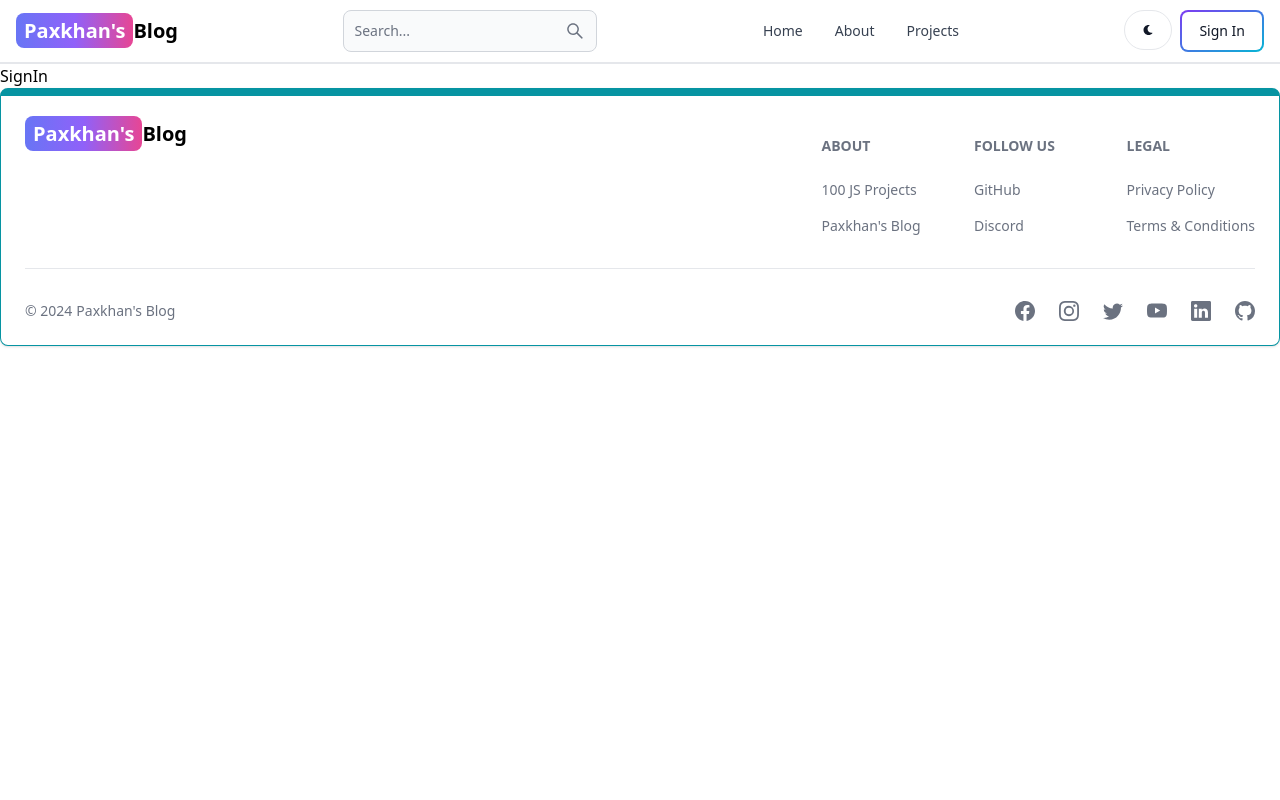
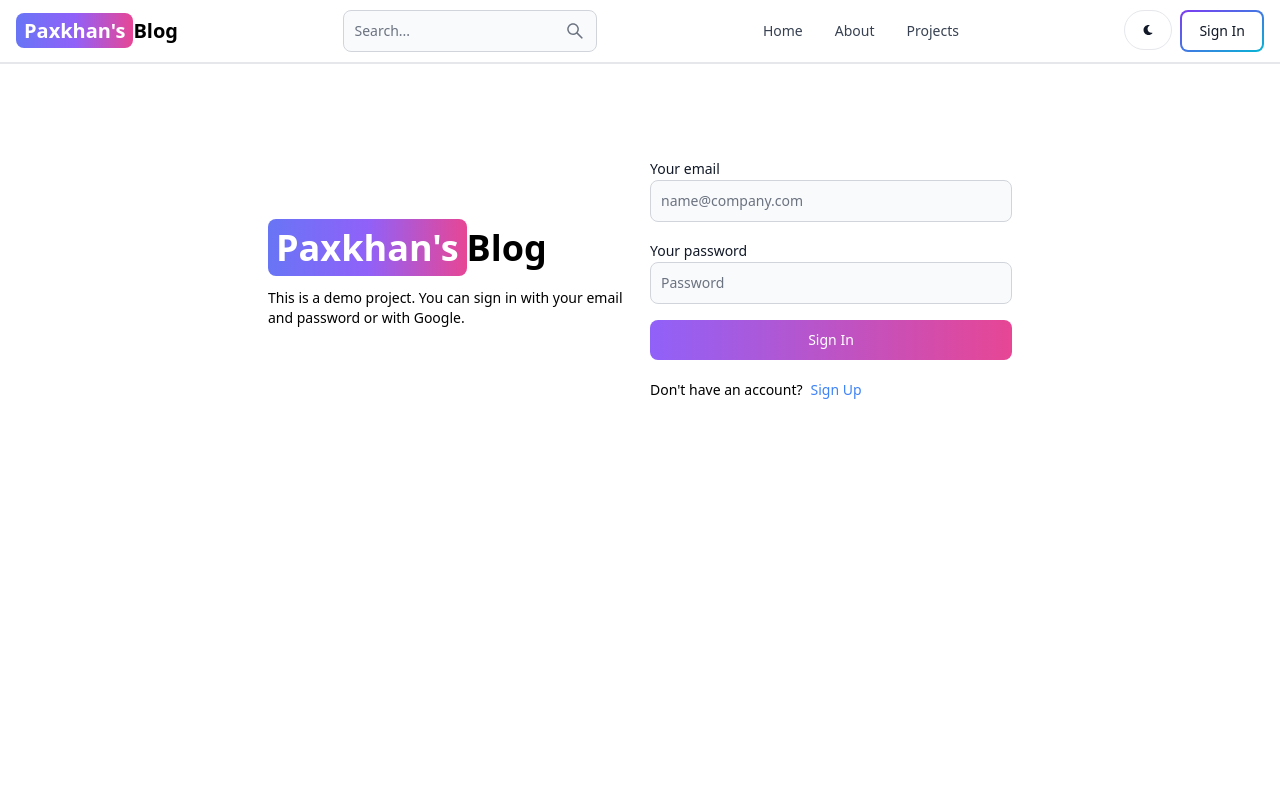
Before and after one commit to syhuh/mern-blog, a React (Vite) app in the folder client/: page /sign-in in a window 1280 px wide. Shown: the top 800 px of the page. Built offline with nearby package versions, Linux system fonts and the light colour scheme.

Commit message:
complete signin page functionality

```diff
--- a/client/src/pages/SignIn.jsx
+++ b/client/src/pages/SignIn.jsx
@@ -1,3 +1,111 @@
+import { Alert, Button, Label, Spinner, TextInput } from "flowbite-react";
+import { useState } from "react";
+import { Link, useNavigate } from "react-router-dom";
+
 export default function SignIn() {
-  return <div>SignIn</div>;
+  const [formData, setFormData] = useState({});
+  const [errorMessages, setErrorMessages] = useState(null);
+  const [loading, setLoading] = useState(false);
+  const navigate = useNavigate();
+  const handleChange = (e) => {
+    console.log(e.target.value);
+    setFormData({ ...formData, [e.target.id]: e.target.value.trim() });
+  };
+  const handleSubmit = async (e) => {
+    e.preventDefault();
+    if (!formData.email || !formData.password) {
+      return setErrorMessages("Please fill out all fields.");
+    }
+    try {
+      setLoading(true);
+      setErrorMessages(null);
+      const res = await fetch("/api/auth/signin", {
+        method: "POST",
+        headers: {
+          "Content-Type": "application/json",
+        },
+        body: JSON.stringify(formData),
+      });
+      const data = await res.json();
+      if (data.success === false) {
+        setLoading(false);
+        return setErrorMessages(data.message);
+      }
+      setLoading(false);
+      if (res.ok) {
+        navigate("/");
+      }
+    } catch (error) {
+      setErrorMessages(error.message);
+      setLoading(false);
+    }
+  };
+
+  return (
+    <div className="min-h-screen mt-20">
+      <div className="flex p-3 max-w-3xl mx-auto flex-col md:flex-row md:items-center gap-5">
+        {/* left */}
+        <div className="flex-1">
+          <Link to="/" className="text-4xl font-bold dark:text-white">
+            <span className="px-2 py-1 bg-gradient-to-r from-indigo-500 via-purple-500 to-pink-500 rounded-lg text-white">
+              Paxkhan's
+            </span>
+            Blog
+          </Link>
+          <p className="text-sm mt-5">
+            This is a demo project. You can sign in with your email and password
+            or with Google.
+          </p>
+        </div>
+        {/* right */}
+        <div className="flex-1">
+          <form className="flex flex-col gap-4" onSubmit={handleSubmit}>
+            <div>
+              <Label>Your email</Label>
+              <TextInput
+                type="email"
+                placeholder="name@company.com"
+                id="email"
+                onChange={handleChange}
+              />
+            </div>
+            <div>
+              <Label>Your password</Label>
+              <TextInput
+                type="password"
+                placeholder="Password"
+                id="password"
+                onChange={handleChange}
+              />
+            </div>
+            <Button
+              gradientDuoTone="purpleToPink"
+              type="submit"
+              disabled={loading}
+            >
+              {loading ? (
+                <>
+                  <Spinner size="sm" />
+                  <span className="pl-3">Loading...</span>
+                </>
+              ) : (
+                "Sign In"
+              )}
+            </Button>
+          </form>
+          <div className="flex gap-2 text-sm mt-5">
+            <span>Don't have an account?</span>
+            <Link to="/sign-up" className="text-blue-500">
+              Sign Up
+            </Link>
+          </div>
+          {errorMessages && (
+            <Alert className="mt-5" color="failure">
+              {errorMessages}
+            </Alert>
+          )}
+        </div>
+      </div>
+    </div>
+  );
 }
```
